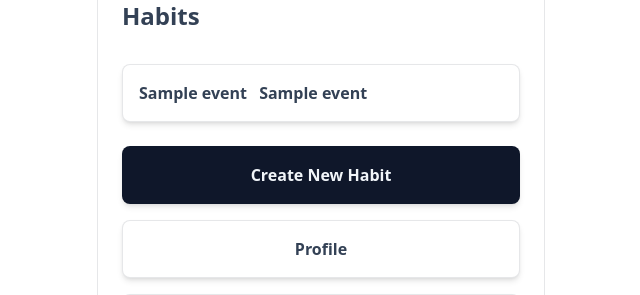
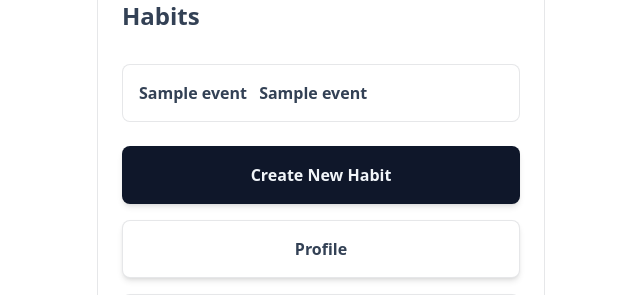
Before and after one commit to gue-ni/habit-tracker, a Flask app: template app/templates/dashboard.html in a window 1280 px wide. Shown: the part 308-603 px from the top of the page, without its empty margins (319-959 px from the left). Run offline with Flask 3, Linux system fonts and the light colour scheme; the template is opened without the code that fills it: most values are stand-ins (such as "Sample title", 1, 10 or a date in 2020).

Commit message:
Update dashboard.html

```diff
--- a/app/templates/dashboard.html
+++ b/app/templates/dashboard.html
@@ -74,7 +74,7 @@
     </h2>
   </div>
   <div class="py-4">
-    <div class="bg-white px-4 rounded-lg border border-slate-900/10 shadow-md">
+    <div class="bg-white px-4 rounded-lg border border-slate-900/10">
       {% for event in all_events %}
       <div>
         <a href="{{ url_for('event.event', id=event[0]) }}">
```
